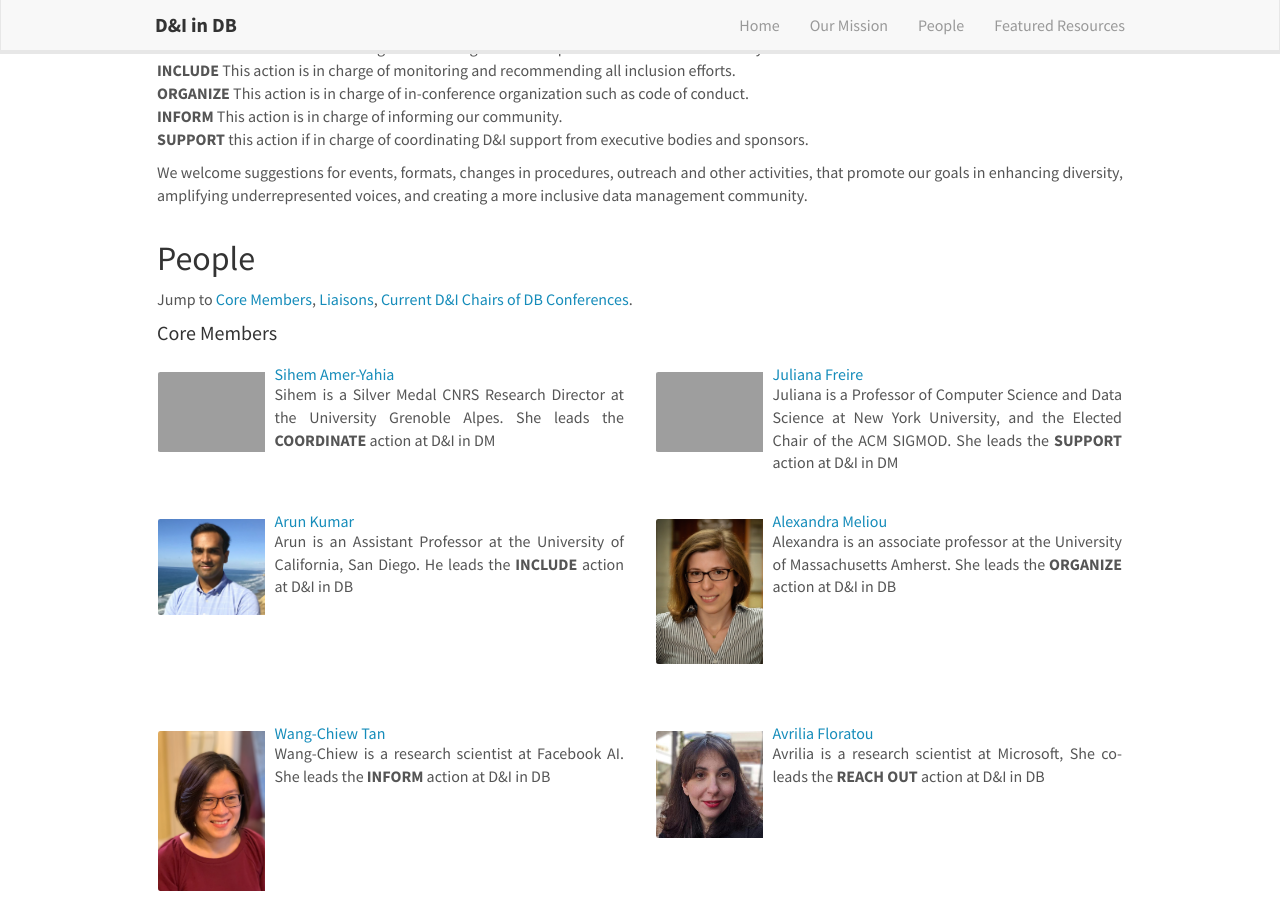
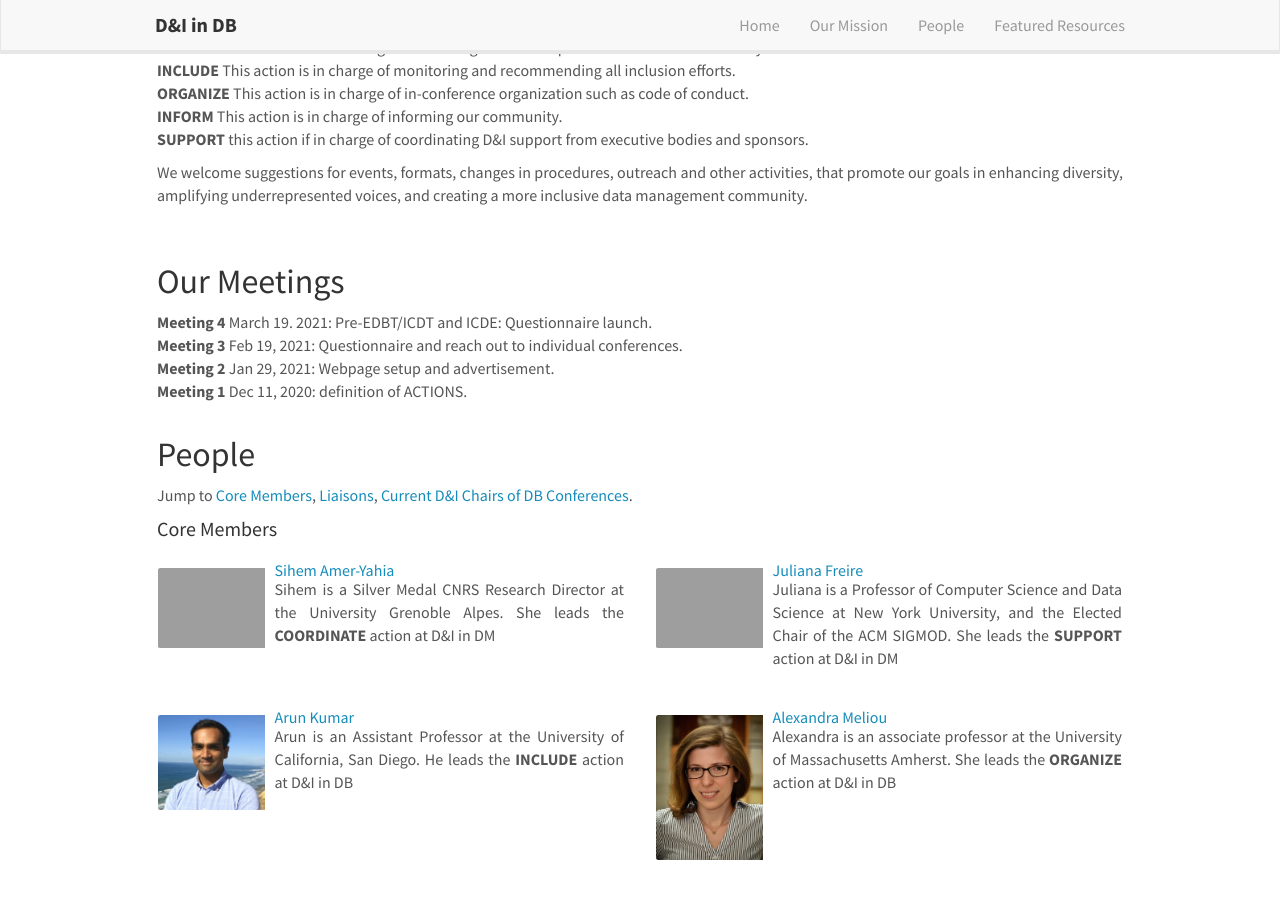
Before and after one commit to zmeihui/dbdni.github.io, a Jekyll site: the page built from index.md, in a window 1280 px wide and 900 px high, scrolled down 564 px. Built offline with Jekyll 4.4.1, drawn with Linux system fonts in a browser that asks for light colours; nearby versions of some CDN libraries.

Commit message:
Update home.html

```diff
--- a/_includes/home.html
+++ b/_includes/home.html
@@ -38,4 +38,13 @@
   underrepresented voices, and creating a more inclusive data management community.
 </p>
 
+
+<p id="meetings">&nbsp;</p>
+<h2>Our Meetings</h2>
+<p align="justify">
+  <b>Meeting 4</b> March 19. 2021: Pre-EDBT/ICDT and ICDE: Questionnaire launch.<br/>
+  <b>Meeting 3</b> Feb 19, 2021: Questionnaire and reach out to individual conferences.<br/>
+  <b>Meeting 2</b> Jan 29, 2021: Webpage setup and advertisement. <br/>
+  <b>Meeting 1</b> Dec 11, 2020: definition of ACTIONS. <br/>
+</p>
 </div>
```
